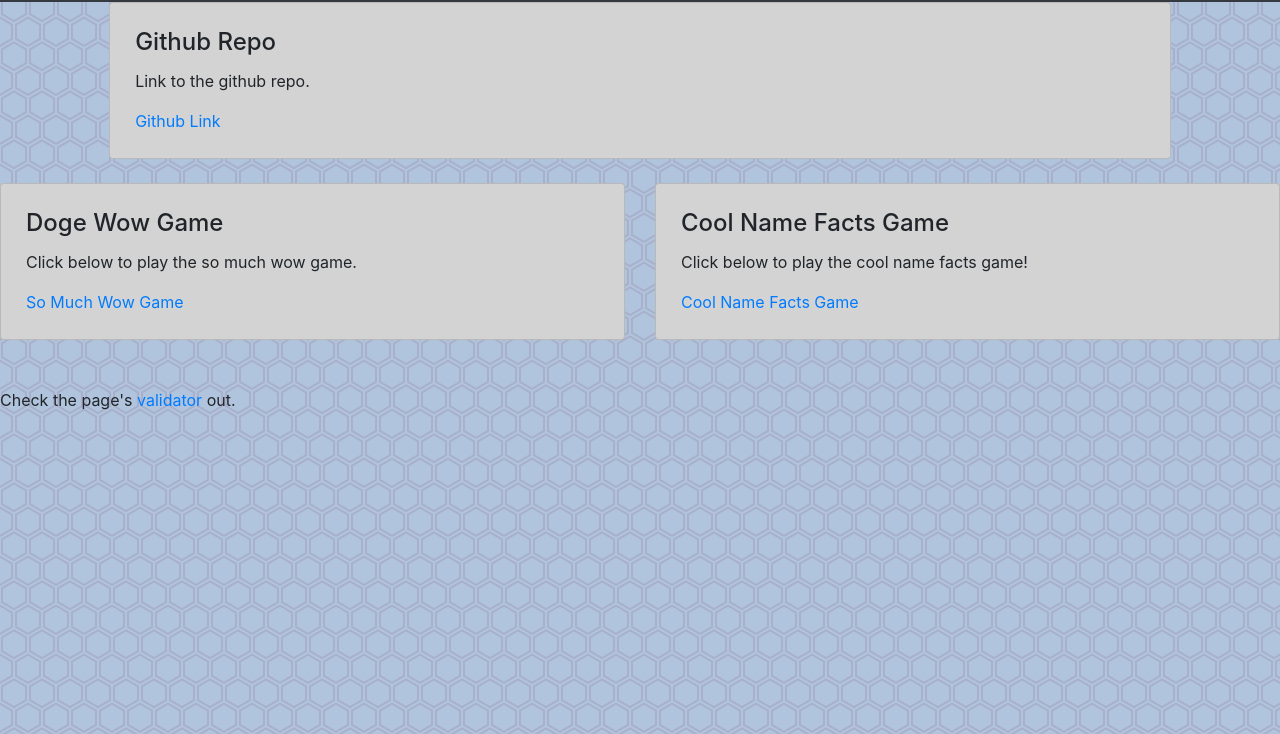
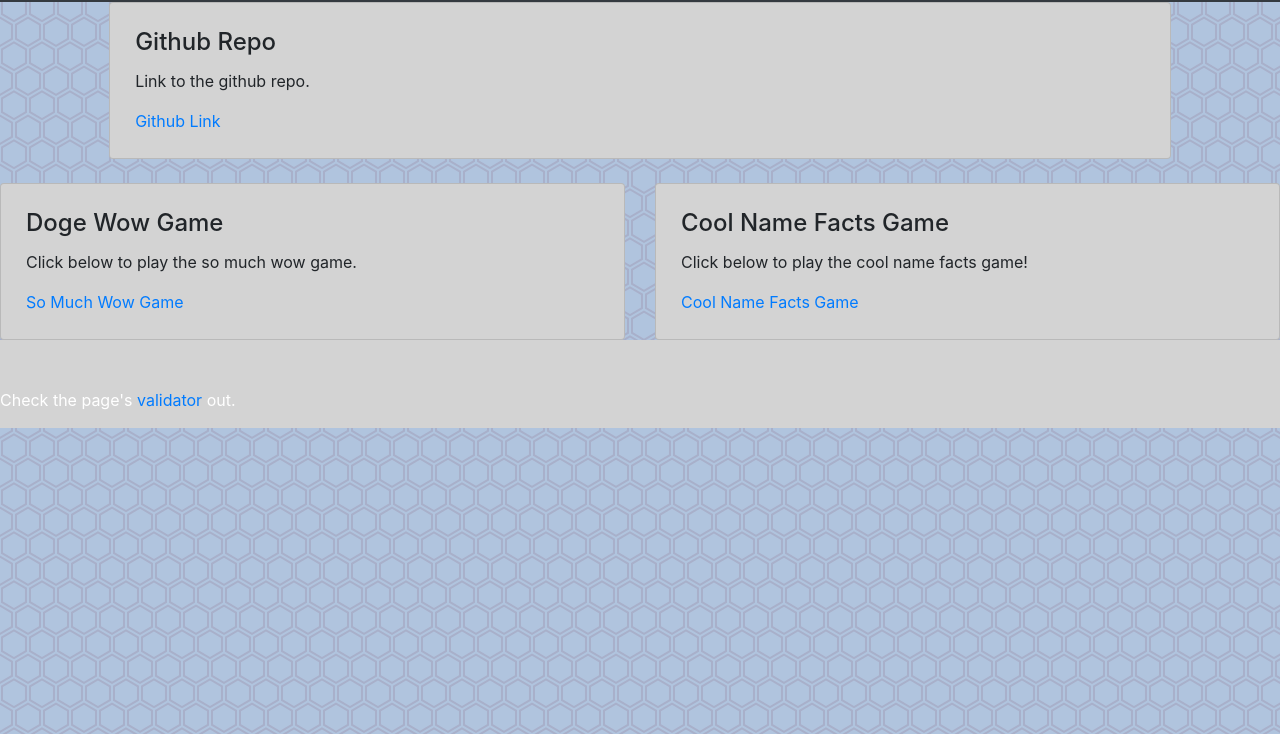
Before and after one commit to lterwilliger/miniature-parakeet-lab-echo, a plain HTML site: page index.html in a window 1280 px wide. Shown: the part 66-800 px from the top of the page. Drawn offline with nearby package versions, Linux system fonts and the light colour scheme.

Commit message:
Add files via upload

```diff
--- a/styles/style.css
+++ b/styles/style.css
@@ -19,6 +19,15 @@ body{
   padding: 5px;
   background-color: lightgray;
 
+}
+.footer{
+  position: fixed;
+  left:0;
+  right:0;
+  width:100%;
+  background-color: lightgray;
+  color:white;
+  text-align: justify;
 }
 #dogeHouse {
     width: 85%;
```
